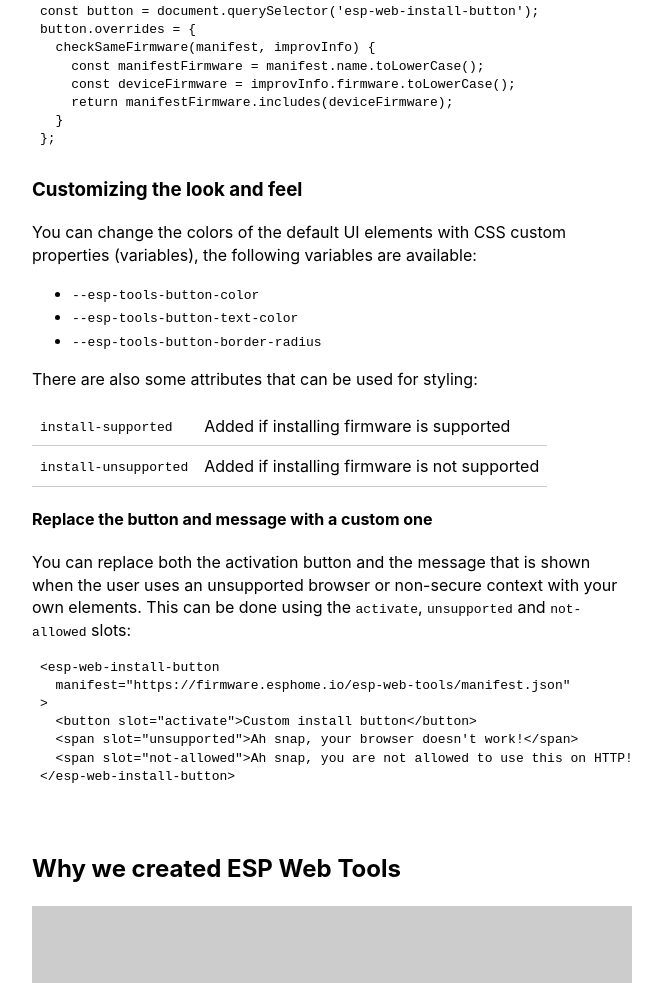
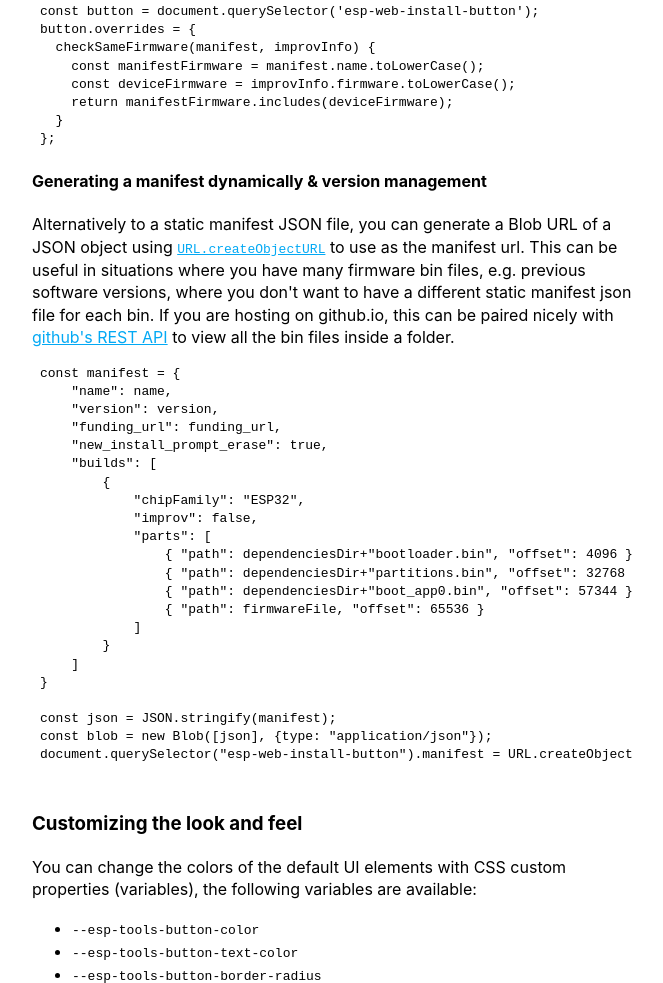
Before and after one commit to esphome/esp-web-tools, a plain HTML site: page index.html in a window 1280 px wide. Shown: the part 5491-6474 px from the top of the page, without its empty margins (308-971 px from the left). Drawn offline with Linux system fonts and the light colour scheme; a script that the page names is missing.

Commit message:
Updated documentation with info on generating manifests (#602)
* Updated documentation with info on generating manifests and version management

* Apply suggestions from code review

---------

Co-authored-by: Paulus Schoutsen <balloob@gmail.com>

```diff
--- a/index.html
+++ b/index.html
@@ -552,6 +552,35 @@
 };</pre
       >
 
+      <h4>Generating a manifest dynamically &amp; version management</h4>
+      <p>
+        Alternatively to a static manifest JSON file, you can generate a Blob URL of a JSON object using <a href="https://developer.mozilla.org/en-US/docs/Web/API/URL/createObjectURL_static"><code>URL.createObjectURL</code></a> to use as the manifest url. This can be useful in situations where you have many firmware bin files, e.g. previous software versions, where you don't want to have a different static manifest json file for each bin. If you are hosting on github.io, this can be paired nicely with <a href="https://docs.github.com/en/rest/repos/contents?apiVersion=2022-11-28#get-contents">github's REST API</a> to view all the bin files inside a folder.
+      </p>
+      <pre>
+const manifest = {
+    "name": name,
+    "version": version,
+    "funding_url": funding_url,
+    "new_install_prompt_erase": true,
+    "builds": [
+        {
+            "chipFamily": "ESP32",
+            "improv": false,
+            "parts": [
+                { "path": dependenciesDir+"bootloader.bin", "offset": 4096 },
+                { "path": dependenciesDir+"partitions.bin", "offset": 32768 },
+                { "path": dependenciesDir+"boot_app0.bin", "offset": 57344 },
+                { "path": firmwareFile, "offset": 65536 }
+            ]
+        }
+    ]
+}
+
+const json = JSON.stringify(manifest);
+const blob = new Blob([json], {type: "application/json"});
+document.querySelector("esp-web-install-button").manifest = URL.createObjectURL(blob);
+      </pre>
+
       <h3 id="customize">Customizing the look and feel</h3>
       <p>
         You can change the colors of the default UI elements with CSS custom
```
